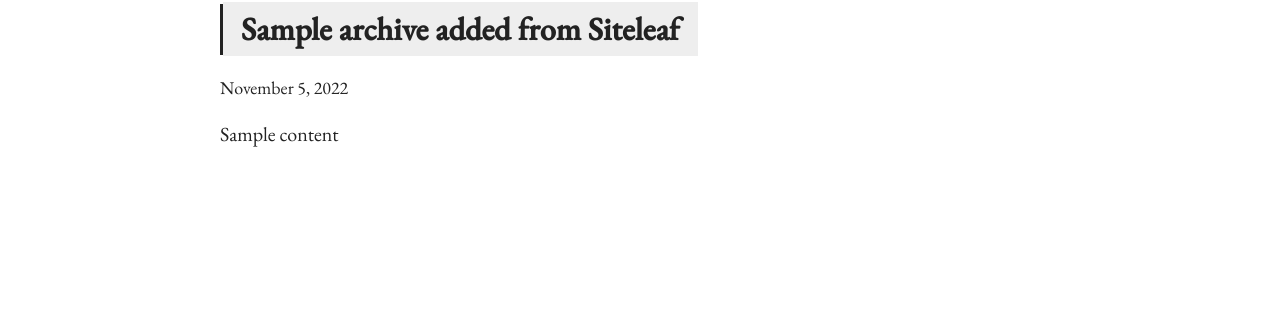
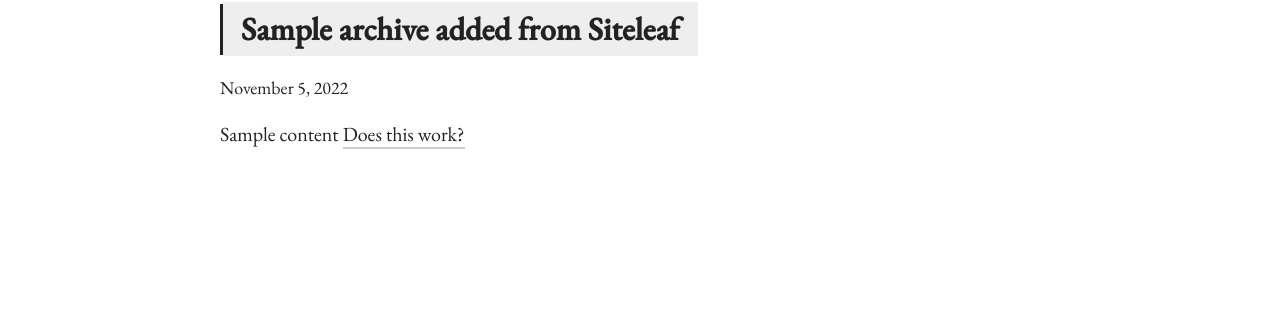
Before and after one commit to minicreative/third-person-project, a Jekyll site: the page built from _archives/sample-archive-added-from-siteleaf.markdown, in a window 1280 px wide. Shown: the part 473-790 px from the top of the page. Built offline with Jekyll 4.4.1, drawn with Linux system fonts in a browser that asks for light colours.

Commit message:
Updated Sample Archive Added From Siteleaf

```diff
--- a/_archives/sample-archive-added-from-siteleaf.markdown
+++ b/_archives/sample-archive-added-from-siteleaf.markdown
@@ -4,4 +4,4 @@ date: 2022-11-05 15:02:00 -04:00
 transcript_text: Sample transcript text goes here.
 ---
 
-Sample content
+Sample content <a href="http://google.com">Does this work?</a>
```
